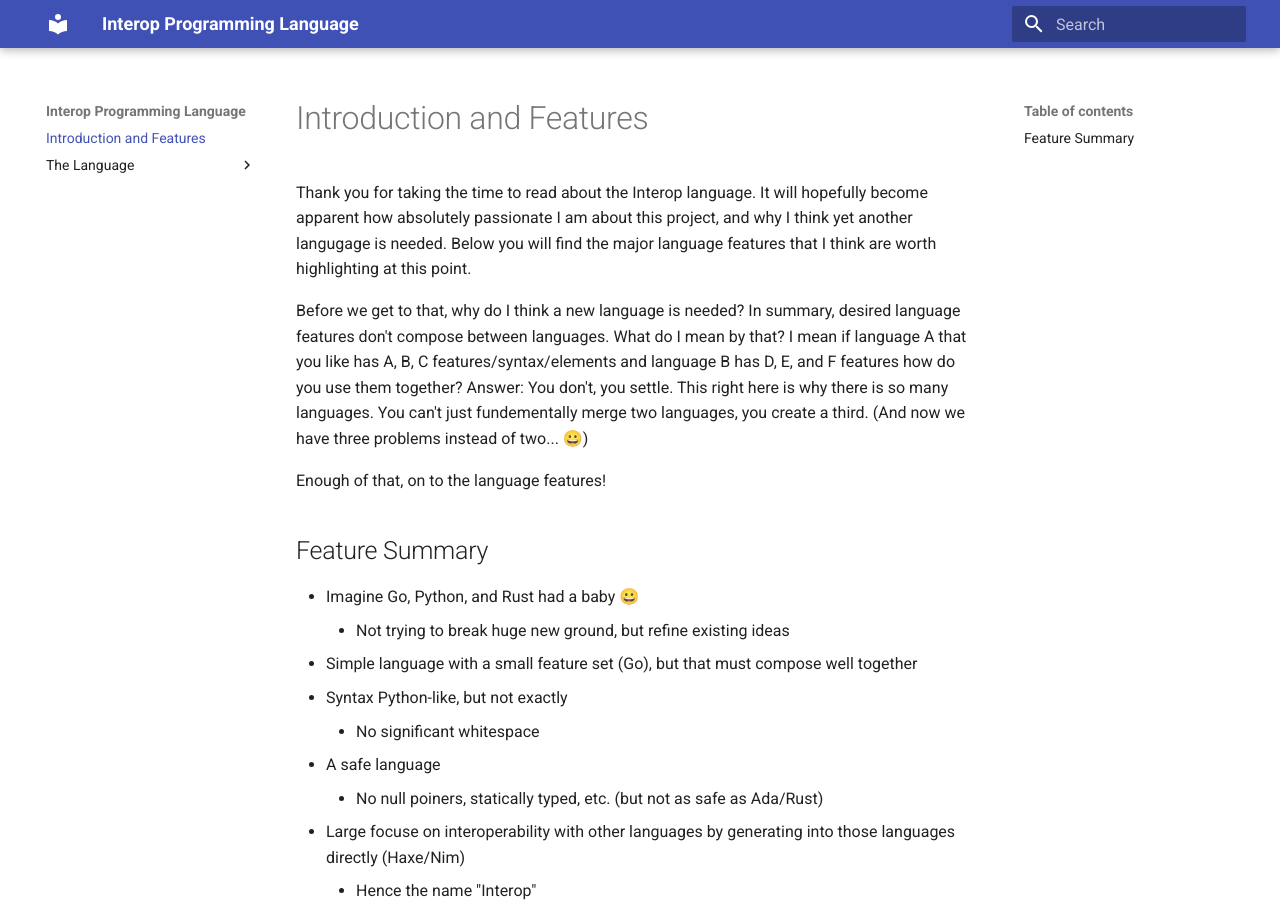
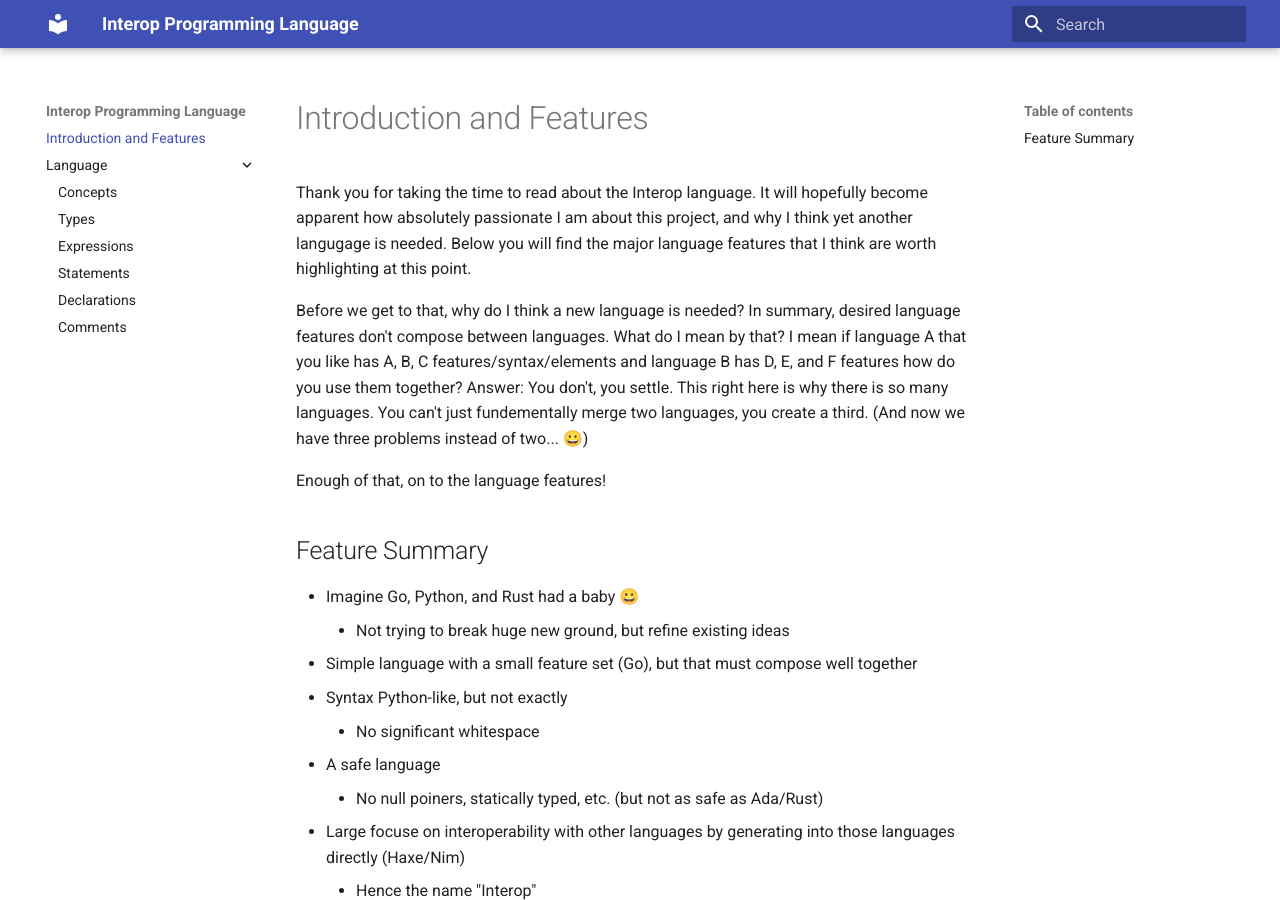
Before and after one commit to nu11ptr/interop, an MkDocs documentation site: the page built from docs/docs/index.md, in a window 1280 px wide and 900 px high. Built offline with MkDocs 1.6.1 and Material for MkDocs 9.7.7, drawn with Linux system fonts in a browser that asks for light colours.

```diff
--- a/docs/mkdocs.yml
+++ b/docs/mkdocs.yml
@@ -1,6 +1,8 @@
 site_name: Interop Programming Language
 theme:
   name: material
+  features:
+    - navigation.expand # This is insider feature at time of this writing
 
 markdown_extensions:
   - admonition
@@ -13,7 +15,7 @@
 
 nav:
   - Introduction and Features: index.md
-  - The Language:
+  - Language:
       - Concepts: concepts.md
       - Types: types.md
       - Expressions: expressions.md
```
Also changed, not shown: 16 other files.
